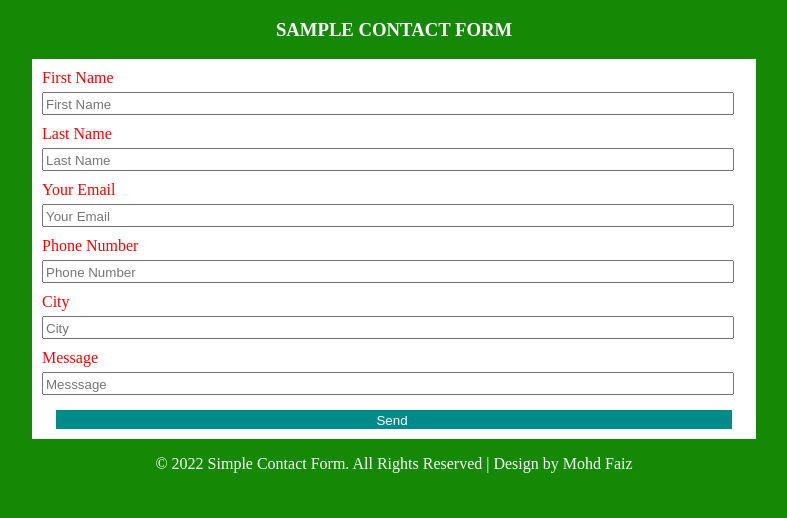
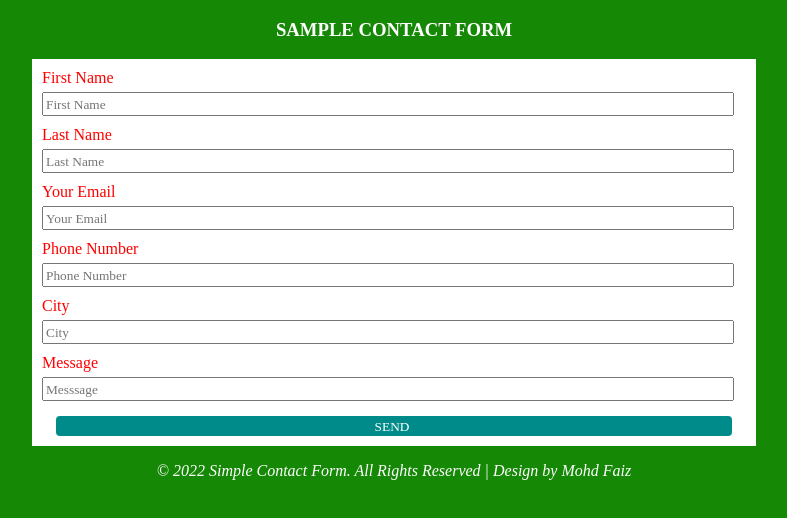
Before and after one commit to FaizShaikh0705/Css_Project1, a plain HTML site: page index.html in a window 1280 px wide. Shown: the whole page, without its empty margins (246-1033 px from the left). Drawn offline with Linux system fonts and the light colour scheme.

Commit message:
Project Modified

```diff
--- a/style.css
+++ b/style.css
@@ -23,6 +23,7 @@ input{
     padding-right: 10px;
     padding-top: 3px;
     margin-top: 5px;
+    font-family: 'Times New Roman';
 }
 
 
@@ -37,11 +38,14 @@ input{
 #Continue{
     background-color: darkcyan;
     text-align: center;
+    text-transform: uppercase;
     color: white;
     border: 0px;
+    border-radius: 4px;
 }
 
 .Text{
     text-align: center;
     color: white;
+    font-style: italic;
 }
```
